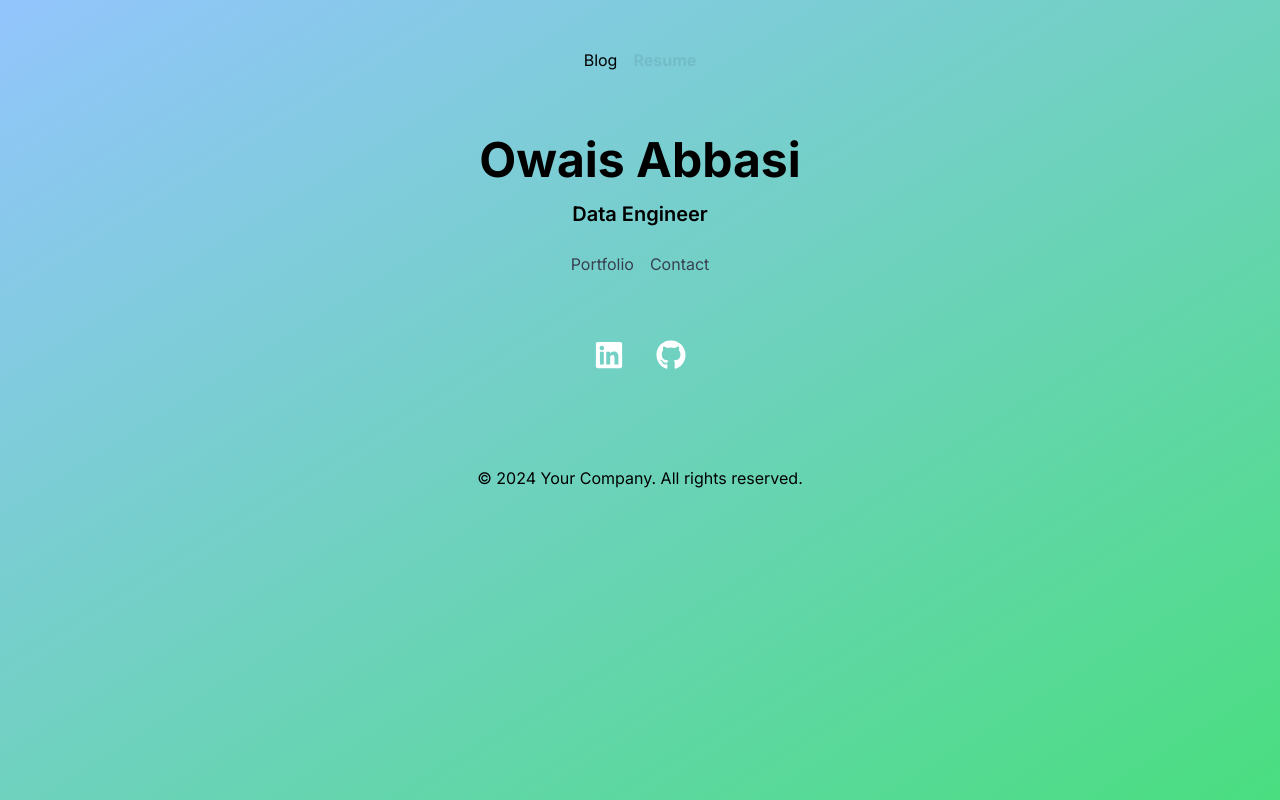
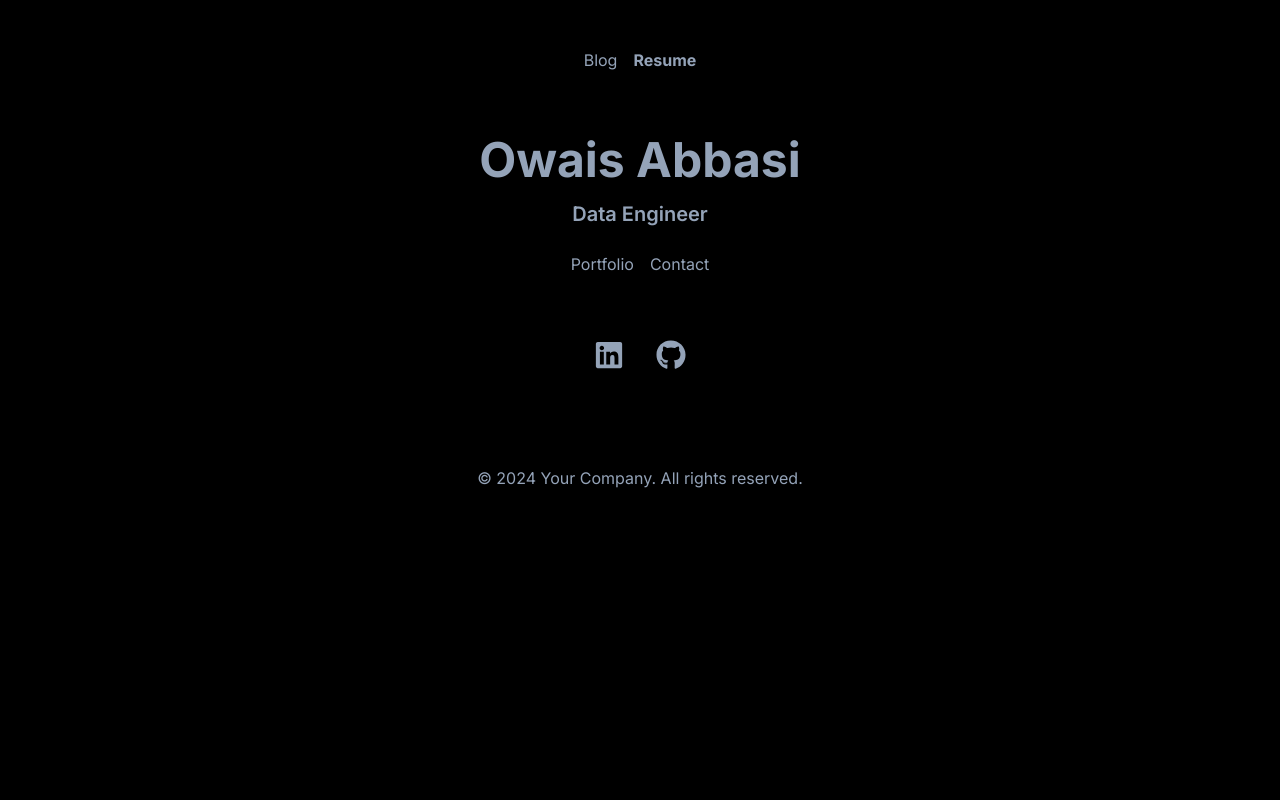
Before and after one commit to owaisabbasi89/resume, a Next.js app: page / in a window 1280 px wide. Built offline with nearby package versions, Linux system fonts and the light colour scheme.

Commit message:
tweaked and played a little bit with color theme

```diff
--- a/app/components/Header.tsx
+++ b/app/components/Header.tsx
@@ -7,7 +7,7 @@ const Header: React.FC = () => {
 
       <nav className="mt-2 md:mt-4">
         <ul className="flex flex-col md:flex-row">
-          <li className="mr-0 md:mr-4 mb-2 md:mb-0">
+          <li className="mr-0 md:mr-4 mb-2 md:mb-0 text-slate-400">
             <a href="#" className="hover:underline">
               Blog
             </a>
@@ -18,7 +18,7 @@ const Header: React.FC = () => {
               href="./OWAIS ABBASI - DATA ENGINEER.pdf"
               target="_blank"
               rel="noopener noreferrer"
-              className="hover:underline animate-ping font-bold"
+              className="hover:underline font-bold"
             >
               Resume
             </a>
--- a/app/components/Resume.tsx
+++ b/app/components/Resume.tsx
@@ -1,21 +1,23 @@
-import React from 'react';
-import SocialIcons from './SocialIcons'; // Adjust the path based on your project structure
+import React from "react";
+import SocialIcons from "./SocialIcons"; // Adjust the path based on your project structure
 
 const Resume: React.FC = () => {
   return (
-    <main className="flex flex-col items-center justify-center text-black px-4 md:px-8">
+    <main className="flex flex-col items-center justify-center text-black px-4 md:px-8 text-slate-400">
       {/* Main content */}
-      <h1 className="text-2xl md:text-4xl lg:text-5xl font-bold mt-8 mb-4">Owais Abbasi</h1>
+      <h1 className="text-2xl md:text-4xl lg:text-5xl font-bold mt-8 mb-4">
+        Owais Abbasi
+      </h1>
       <p className="text-lg md:text-xl font-semibold mb-6">Data Engineer</p>
       <nav className="mb-8">
         <ul className="flex flex-col md:flex-row justify-center space-y-4 md:space-y-0 md:space-x-4">
           <li>
-            <a href="#portfolio" className="text-gray-700 hover:text-gray-900">
+            <a href="#portfolio" className="hover:text-gray-900">
               Portfolio
             </a>
           </li>
           <li>
-            <a href="#contact" className="text-gray-700 hover:text-gray-900">
+            <a href="#contact" className="hover:text-gray-900">
               Contact
             </a>
           </li>
--- a/app/components/SocialIcons.tsx
+++ b/app/components/SocialIcons.tsx
@@ -18,7 +18,7 @@ const SocialIcons: React.FC = () => {
         href={`https://www.linkedin.com/in/${handle}`}
         target="_blank"
         rel="noopener noreferrer"
-        className="text-white hover:text-gray-300 text-2xl md:text-3xl mx-2 my-2 md:mx-4 md:my-0"
+        className="hover:text-gray-300 text-2xl md:text-3xl mx-2 my-2 md:mx-4 md:my-0"
       >
         <FaLinkedin />
       </a>
@@ -41,7 +41,7 @@ const SocialIcons: React.FC = () => {
         href={`https://github.com/${handle}`}
         target="_blank"
         rel="noopener noreferrer"
-        className="text-white hover:text-gray-300 text-2xl md:text-3xl mx-2 my-2 md:mx-4 md:my-0"
+        className="hover:text-gray-300 text-2xl md:text-3xl mx-2 my-2 md:mx-4 md:my-0"
       >
         <FaGithub />
       </a>
--- a/app/page.tsx
+++ b/app/page.tsx
@@ -1,11 +1,11 @@
-import React from 'react';
-import Resume from './components/Resume';
-import Header from './components/Header';
-import Footer from './components/Footer';
+import React from "react";
+import Resume from "./components/Resume";
+import Header from "./components/Header";
+import Footer from "./components/Footer";
 
 const Page: React.FC = () => {
   return (
-    <div className="flex flex-col min-h-screen bg-gradient-to-br from-blue-300 to-green-400 bg-pattern-dots">
+    <div className="flex flex-col min-h-screen bg-black text-slate-400">
       <Header />
       <Resume />
       <Footer />
```
